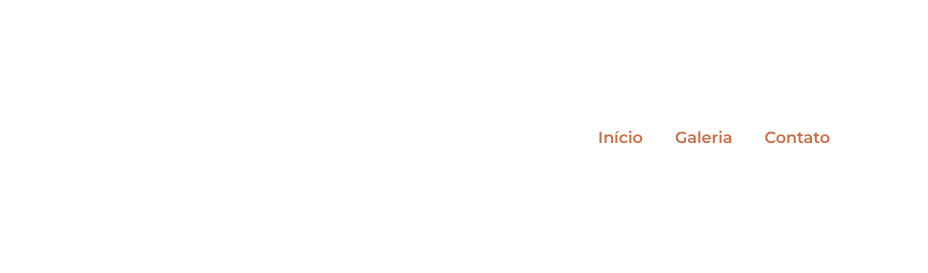
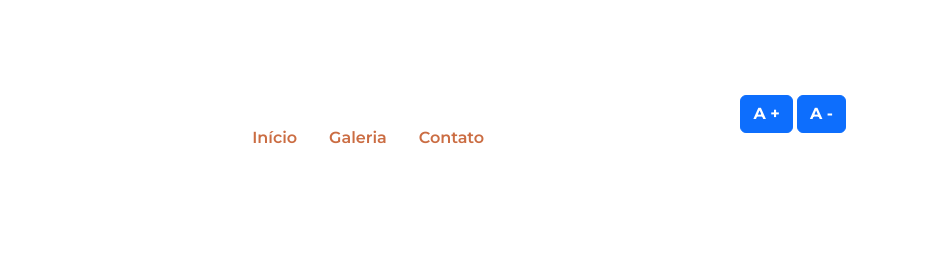
Before and after one commit to froesmario/Tropicalliente2025, a plain HTML site: page index.html in a window 1280 px wide. Shown: the top 273 px of the page, 352-1280 px from the left. Drawn offline with nearby package versions, Linux system fonts and the light colour scheme; a script that the page names is missing.

Commit message:
botoes de acessibilidade

```diff
--- a/index.html
+++ b/index.html
@@ -21,6 +21,10 @@
                 <li class="nav-item"><a class="nav-link" href="#galeria">Galeria</a></li>
                 <li class="nav-item"><a class="nav-link" href="#contato">Contato</a></li>
             </ul>
+            <div id="acessibilidade" class="menu-acessibilidade">
+                <button id="aumentar-fonte" class="btn btn-primary fw-bold">A +</button>
+                <button id="diminuir-fonte" class="btn btn-primary fw-bold">A -</button>
+             </div>
         </nav>
 
     </header>
```
